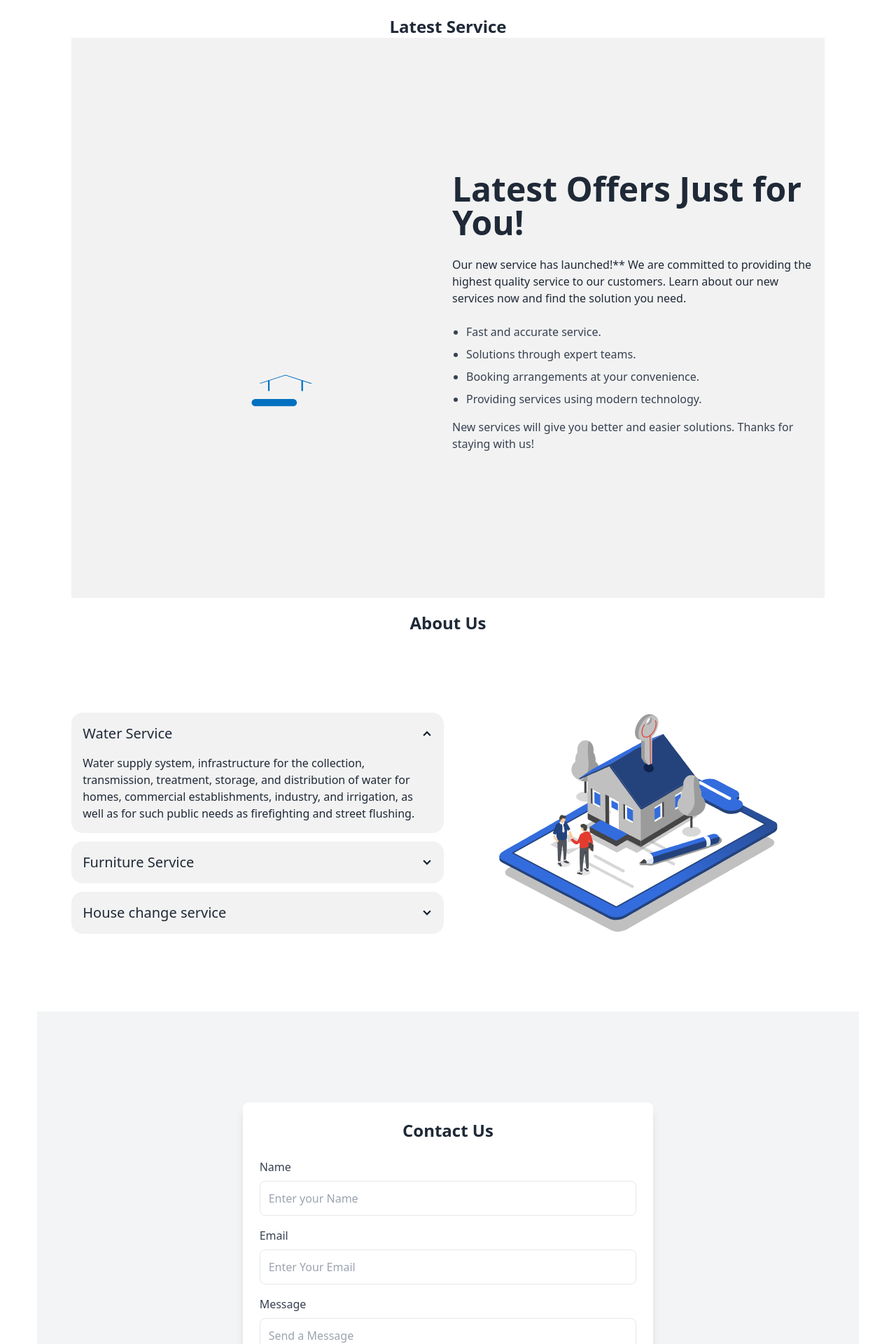
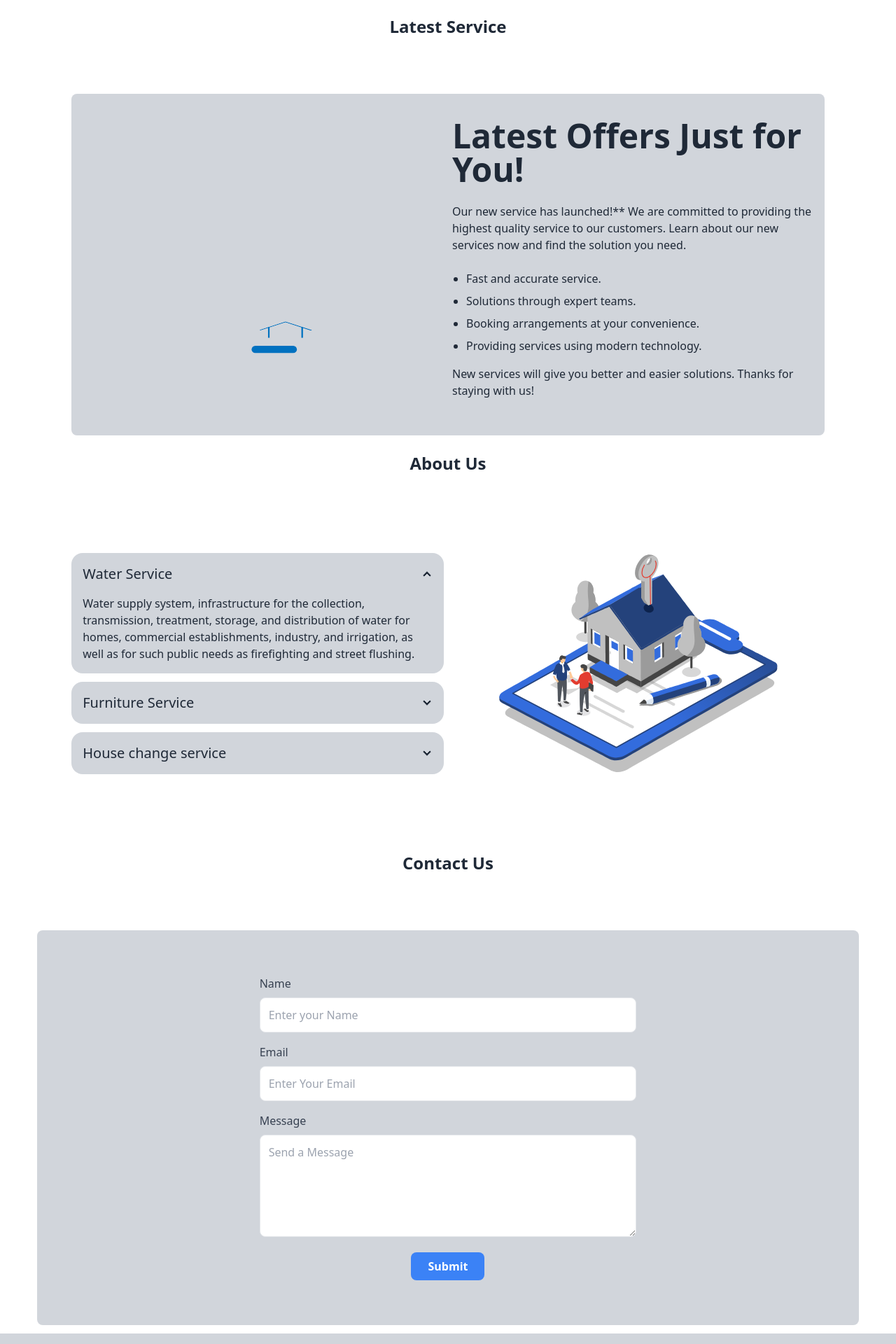
Before and after one commit to 09mehed/house-services, a React (Vite) app: page / in a window 1280 px wide. Shown: the part 660-2580 px from the top of the page at 70% size. Built offline with nearby package versions, Linux system fonts and the light colour scheme; no server answers.

Commit message:
customization website

```diff
--- a/src/Components/About/About.jsx
+++ b/src/Components/About/About.jsx
@@ -5,24 +5,24 @@ import about from '../../assets/animatin/about.json'
 const About = () => {
     return (
         <div className='w-11/12 mx-auto'>
-            <h2 className='text-2xl text-center font-bold pt-2'>About Us</h2>
+            <h2 className='text-2xl text-center font-bold pt-3'>About Us</h2>
             <div className='flex lg:flex-row flex-col-reverse justify-between items-center gap-3'>
                 <div className='w-full lg:w-1/2'>
-                    <div className="collapse collapse-arrow bg-base-200 my-3">
+                    <div className="collapse collapse-arrow bg-gray-300 my-3">
                         <input type="radio" name="my-accordion-2" defaultChecked />
                         <div className="collapse-title text-xl font-medium">Water Service</div>
                         <div className="collapse-content">
                             <p>Water supply system, infrastructure for the collection, transmission, treatment, storage, and distribution of water for homes, commercial establishments, industry, and irrigation, as well as for such public needs as firefighting and street flushing.</p>
                         </div>
                     </div>
-                    <div className="collapse collapse-arrow bg-base-200 my-3">
+                    <div className="collapse collapse-arrow bg-gray-300 my-3">
                         <input type="radio" name="my-accordion-2" />
                         <div className="collapse-title text-xl font-medium">Furniture Service</div>
                         <div className="collapse-content">
                             <p>Furniture, household equipment, usually made of wood, metal, plastics, marble, glass, fabrics, or related materials and having a variety of different purposes. Furniture ranges widely from the simple pine chest or stick-back country chair to the most elaborate marquetry work cabinet or gilded console table.</p>
                         </div>
                     </div>
-                    <div className="collapse collapse-arrow bg-base-200 my-3">
+                    <div className="collapse collapse-arrow bg-gray-300 my-3">
                         <input type="radio" name="my-accordion-2" />
                         <div className="collapse-title text-xl font-medium">House change service</div>
                         <div className="collapse-content">
--- a/src/Components/Contact/Contact.jsx
+++ b/src/Components/Contact/Contact.jsx
@@ -2,9 +2,10 @@ import React from 'react';
 
 const Contact = () => {
     return (
-        <div className="w-full min-h-screen bg-gray-100 flex items-center justify-center py-10">
-            <div className="w-11/12 md:w-2/3 lg:w-1/2 bg-white p-6 rounded-lg shadow-lg">
-                <h2 className="text-2xl font-bold text-center mb-6">Contact Us</h2>
+        <div>
+            <h2 className="text-2xl font-bold text-center pb-20">Contact Us</h2>
+            <div className="w-full bg-gray-300 rounded-lg flex items-center justify-center py-10">
+                <div className="w-11/12 md:w-2/3 lg:w-1/2 p-6 ">
                     <form>
                         {/* name */}
                         <div className="mb-4">
@@ -69,6 +70,7 @@ const Contact = () => {
                     </form>
                 </div>
             </div>
+        </div>
     );
 };
 
--- a/src/Components/Footer/Footer.jsx
+++ b/src/Components/Footer/Footer.jsx
@@ -2,8 +2,9 @@ import React from 'react';
 
 const Footer = () => {
     return (
+        <div className='w-full bg-gray-300'>
             <div className='w-11/12 mx-auto py-3'>
-            <footer className="footer bg-base-200 text-base-content p-10">
+                <footer className="footer text-base-content p-10">
                     <nav>
                         <h6 className="footer-title">Services</h6>
                         <a className="link link-hover">Housing</a>
@@ -25,7 +26,7 @@ const Footer = () => {
                         <a className="link link-hover">Cookie policy</a>
                     </nav>
                 </footer>
-            <footer className="footer bg-base-200 text-base-content border-base-300 border-t px-10 py-4">
+                <footer className="footer text-base-content border-base-300 border-t px-10 py-4">
                     <aside className="grid-flow-col items-center">
                         <svg
                             width="24"
@@ -83,6 +84,7 @@ const Footer = () => {
                     </nav>
                 </footer>
             </div>
+        </div>
     );
 };
 
--- a/src/Components/LatestOffer/LatestOffer.jsx
+++ b/src/Components/LatestOffer/LatestOffer.jsx
@@ -5,8 +5,8 @@ import latest from '../../assets/animatin/latest.json'
 const LatestOffer = () => {
     return (
         <div className='w-11/12 mx-auto py-3'>
-            <h2 className='text-center text-2xl font-bold'>Latest Service</h2>
-            <div className="hero bg-base-200 min-h-screen">
+            <h2 className='text-center text-2xl font-bold pb-20'>Latest Service</h2>
+            <div className="hero bg-gray-300 py-5 rounded-lg">
                 <div className="hero-content flex-col lg:flex-row gap-3">
                     <div className='w-full lg:w-1/2'>
                         <Lottie animationData={latest}></Lottie>
@@ -17,13 +17,13 @@ const LatestOffer = () => {
                             Our new service has launched!** We are committed to providing the highest quality service to our customers.
                             Learn about our new services now and find the solution you need.
                         </p>
-                        <ul className="list-disc pl-5 space-y-2 text-gray-700">
+                        <ul className="list-disc pl-5 space-y-2">
                             <li>Fast and accurate service.</li>
                             <li>Solutions through expert teams.</li>
                             <li>Booking arrangements at your convenience.</li>
                             <li>Providing services using modern technology.</li>
                         </ul>
-                        <p className="py-4 text-gray-700">
+                        <p className="py-4">
                             New services will give you better and easier solutions. Thanks for staying with us!
                         </p>
                     </div>
--- a/src/Components/Navbar.jsx
+++ b/src/Components/Navbar.jsx
@@ -38,7 +38,7 @@ const Navbar = () => {
     </>
 
     return (
-        <div className={`bg-${theme == "light" ? "white" : "gray"} text-${theme == "light" ? "black" : "white"} sticky top-0 z-50`}>
+        <div className={`bg-${theme == "light" ? "white" : "gray"} text-${theme == "light" ? "black" : "white"} sticky top-0 z-50 bg-gray-300`}>
             <Helmet>
                 <title>Service Sharing | Home</title>
             </Helmet>
@@ -65,7 +65,7 @@ const Navbar = () => {
                             {links}
                         </ul>
                     </div>
-                    <Link to='/' className="btn btn-ghost text-xl">HOUSE SERVICE</Link>
+                    <NavLink to='/' className="btn btn-ghost text-xl">HOUSE SERVICE</NavLink>
                 </div>
                 <div className="navbar-center hidden lg:flex">
                     {links}
--- a/src/Components/Popular.jsx
+++ b/src/Components/Popular.jsx
@@ -15,7 +15,6 @@ const Popular = () => {
     const fetchAllService = async () => {
         try {
             const { data } = await axios.get(`${import.meta.env.VITE_API_URL}/all-service`);
-            // const {data} = await axiosSecure.get(`/all-service`)
             setService(data);
         } catch (error) {
             console.error('Error fetching services:', error);
--- a/src/Pages/Banner.jsx
+++ b/src/Pages/Banner.jsx
@@ -24,7 +24,7 @@ const Banner = () => {
     ];
 
     return (
-        <div className="">
+        <div className="px-16">
             <Swiper
                 spaceBetween={50}
                 slidesPerView={1}
--- a/src/Pages/PopularCard.jsx
+++ b/src/Pages/PopularCard.jsx
@@ -12,18 +12,9 @@ const PopularCard = ({ services }) => {
                     <h3 className="text-xl font-bold mb-2">{name}</h3>
                     <p className="text-sm text-gray-600 mb-4">
                         {description.length > 100
-                            ? `${description.substring(0, 100)}...`
+                            ? `${description.substring(0, 110)}...`
                             : description}
                     </p>
-                    <div className="flex items-center space-x-3 mb-4">
-                        <img
-                            src={providerImage}
-                            alt={providerImage}
-                            className="w-10 h-10 rounded-full object-cover border border-gray-300"
-                        />
-                        <span className="text-sm font-semibold">{providerName}</span>
-                    </div>
-                    <p><span className="text-lg font-semibold text-green-500">Price: {currency} {price}</span></p>
                     <Link to={`/serviceDetails/${_id}`}>
                         <button className="mt-auto bg-blue-500 text-white py-2 px-4 rounded-md hover:bg-blue-600">
                             View Details
--- a/src/Pages/ServiceDetails.jsx
+++ b/src/Pages/ServiceDetails.jsx
@@ -32,15 +32,56 @@ const ServiceDetails = () => {
             </Helmet>
             <h2 className="text-center text-2xl font-bold mb-6">{service.name}</h2>
 
-            <div className="flex flex-col md:flex-row gap-6">
+            {/* <div className="flex flex-col md:flex-row gap-6">
+                <div className='w-1/2 '>
+                    <img
+                        src={service.photoUrl}
+                        alt={service.name}
+                        className="w-full md:w-1/3 h-auto object-cover rounded-lg"
+                    />
+                </div>
+
+                <div className='w-1/2'>
+                    <h3 className="text-lg font-bold mb-2">Service Provider Information</h3>
+                    <div className="flex items-center gap-4 mb-4">
+                        <img
+                            src={service.providerImage}
+                            alt={service.providerName}
+                            className="w-12 h-12 rounded-full"
+                        />
+                        <div>
+                            <p className="text-sm font-semibold">{service.providerName}</p>
+                            <p className="text-xs text-gray-500">{service.location}</p>
+                        </div>
+                    </div>
+
+                    <h3 className="text-lg font-bold mb-2">Service Details</h3>
+                    <p className="text-gray-700 mb-4">{service.description}</p>
+                    <p className="text-green-500 font-bold">
+                        Price: {service.price} {service.currency}
+                    </p>
+
+                    <button
+                        onClick={() => navigate(`/bookDetails/${id}`)}
+                        className="mt-4 bg-blue-500 text-white py-2 px-4 rounded hover:bg-blue-600"
+                    >
+                        Book Now
+                    </button>
+                </div>
+            </div>  */}
+
+            <div className="flex flex-col md:flex-row gap-6 w-full">
                 {/* Service Image */}
-                <img
-                    src={service.photoUrl}
-                    alt={service.name}
-                    className="w-full md:w-1/3 h-auto object-cover rounded-lg"
-                />
+                <div className="w-full md:w-1/2">
+                    <img
+                        src={service.photoUrl}
+                        alt={service.name}
+                        className="w-full h-[320px] object-cover rounded-lg"
+                    />
+                </div>
 
-                <div>
+                {/* Service Details */}
+                <div className="w-full md:w-1/2">
                     <h3 className="text-lg font-bold mb-2">Service Provider Information</h3>
                     <div className="flex items-center gap-4 mb-4">
                         <img
@@ -68,7 +109,10 @@ const ServiceDetails = () => {
                     </button>
                 </div>
             </div>
-        </div>
+
+
+
+        </div >
     );
 };
 
--- a/src/Pages/Services.jsx
+++ b/src/Pages/Services.jsx
@@ -77,7 +77,7 @@ const Services = () => {
                 {filteredServices.map((service) => (
                     <div key={service._id} className=' border-2 p-2 rounded-lg'>
                         <div
-                            className="bg-white border border-gray-300 rounded-lg shadow-md flex flex-col md:flex-row"
+                            className="bg-gray-300 border border-gray-300 rounded-lg shadow-md flex flex-col md:flex-row"
                         >
                             {/* Service Image */}
                             <img
```
Lines whose indentation alone changed are shown as unchanged.
